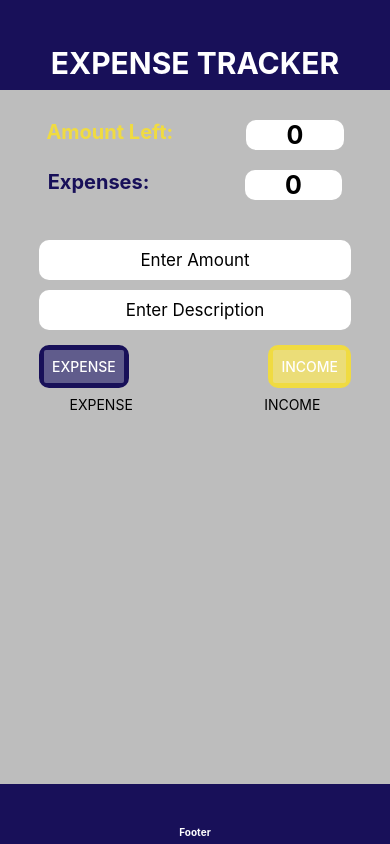
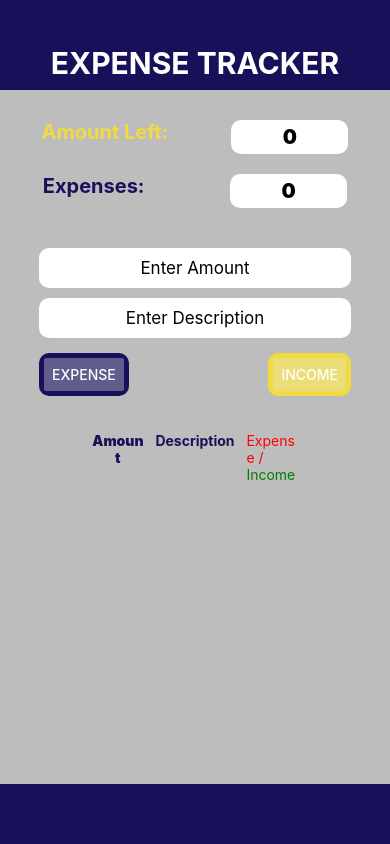
Before and after one commit to Apoorvjoc/expense-Tracaker-RN, a React Native app: screen / in a window 390 px wide. Built offline with nearby package versions, Linux system fonts and the light colour scheme.

Commit message:
final ui without navigator

```diff
--- a/App.js
+++ b/App.js
@@ -1,7 +1,6 @@
 import React, { useState, useEffect } from "react";
 import { StyleSheet, Text, View, FlatList } from "react-native";
 import ExpenseItem from "./Components/ExpenseItem.js";
-import IncomeItem from "./Components/IncomeItem";
 import Input from "./Components/Input.js";
 import Header from "./Components/Header.js";
 import Color from "./constant/Color.js";
@@ -11,34 +10,36 @@ import Footer from "./Components/Footer.js";
 export default function App() {
   const [exp, setExp] = useState();
   const [inc, setInc] = useState();
-  const [storeExpense, setStoreExpense] = useState([]);
-  const [storeIncome, setStoreIncome] = useState([]);
+  // const [storeExpense, setStoreExpense] = useState([]);
+  // const [storeIncome, setStoreIncome] = useState([]);
+  const [storeItems, setStoreItems] = useState([]);
 
   const handleExpense = (amount, enteredDescription) => {
     console.log("Expense clicked!");
-    setStoreExpense((currentState) => [
+    setStoreItems((currentState) => [
       ...currentState,
-      { desc: enteredDescription, amt: amount },
+      { desc: enteredDescription, amt: amount, category: "expense" },
     ]);
   };
   const handleIncome = (amount, enteredDescription) => {
     console.log("Income clicked!");
-    setStoreIncome((currentState) => [
+    setStoreItems((currentState) => [
       ...currentState,
-      { desc: enteredDescription, amt: amount },
+      { desc: enteredDescription, amt: amount, category: "income" },
     ]);
-    // setAmount("");
   };
 
   useEffect(() => {
     let currExp = 0,
       currInc = 0;
-    storeExpense.forEach((obj) => {
-      currExp = Number(currExp) + Number(obj.amt);
+    storeItems.forEach((obj) => {
+      if (obj.category === "expense")
+        currExp = Number(currExp) + Number(obj.amt);
     });
     setExp(currExp);
-    storeIncome.forEach((obj) => {
-      currInc = Number(currInc) + Number(obj.amt);
+    storeItems.forEach((obj) => {
+      if (obj.category === "income")
+        currInc = Number(currInc) + Number(obj.amt);
     });
     setInc(currInc);
   });
@@ -51,14 +52,15 @@ export default function App() {
           <Text style={styles.amountText}>Amount Left:</Text>
           <Text
             style={{
-              fontWeight: "bold",
+              fontWeight: "900",
               color: Color.black,
               backgroundColor: Color.white,
-              width: "25%",
-              fontSize: 25,
+              minWidth: "30%",
+              fontSize: 20,
               textAlign: "center",
               borderRadius: 10,
               marginLeft: -20,
+              padding: 5,
             }}
           >
             {inc - exp}
@@ -68,13 +70,14 @@ export default function App() {
           <Text style={styles.expenditureText}>Expenses:</Text>
           <Text
             style={{
-              fontWeight: "bold",
+              fontWeight: "900",
               color: Color.black,
               backgroundColor: Color.white,
-              width: "25%",
+              minWidth: "30%",
               textAlign: "center",
-              fontSize: 25,
+              fontSize: 20,
               borderRadius: 10,
+              padding: 5,
             }}
           >
             {exp}
@@ -86,20 +89,45 @@ export default function App() {
 
       <View style={styles.listContainer}>
         <View style={styles.expenseListContainer}>
-          <Text style={styles.expenseListText}>EXPENSE</Text>
+          <View
+            style={{
+              display: "flex",
+              flexDirection: "row",
+              textAlign: "center",
+              width: "100%",
+              marginTop: 30,
+              marginBottom: 20,
+            }}
+          >
+            <Text
+              style={{
+                width: "25%",
+                textAlign: "center",
+                color: Color.header,
+                fontWeight: "900",
+              }}
+            >
+              Amount
+            </Text>
+            <Text
+              style={{
+                width: "50%",
+                textAlign: "center",
+                color: Color.header,
+                fontWeight: "bold",
+              }}
+            >
+              Description
+            </Text>
+            <View style={{ width: "25%", textAlign: "center" }}>
+              <Text style={{ color: "red" }}>Expense / </Text>
+              <Text style={{ color: "green" }}>Income </Text>
+            </View>
+          </View>
           <FlatList
             keyExtractor={(item, index) => index}
-            data={storeExpense}
+            data={storeItems}
             renderItem={(itemData) => <ExpenseItem data={itemData.item} />}
-          />
-        </View>
-
-        <View style={styles.incomeListContainer}>
-          <Text style={styles.incomeText}>INCOME</Text>
-          <FlatList
-            keyExtractor={(item, index) => index}
-            data={storeIncome}
-            renderItem={(itemData) => <IncomeItem data={itemData.item} />}
           />
         </View>
       </View>
--- a/Components/ExpenseItem.js
+++ b/Components/ExpenseItem.js
@@ -7,11 +7,12 @@ const ExpenseItem = (props) => {
   return (
     <View style={styles.listItem}>
       <Text style={styles.amt}>{props.data.amt}</Text>
-
-      <Text style={{ ...styles.desc }}>
-        {/*console.log(props)*/}
-        {props.data.desc}
-      </Text>
+      <Text style={{ ...styles.desc }}>{props.data.desc}</Text>
+      {props.data.category === "expense" ? (
+        <Text style={styles.exp}>Expense</Text>
+      ) : (
+        <Text style={styles.inc}>Income</Text>
+      )}
     </View>
   );
 };
@@ -20,29 +21,63 @@ export default ExpenseItem;
 
 const styles = StyleSheet.create({
   listItem: {
-    borderWidth: 3,
+    width: "100%",
     minWidth: "80%",
     borderRadius: 7,
-    height: 100,
     marginVertical: 5,
     alignItems: "center",
     backgroundColor: Color.primary,
+    flexDirection: "row",
+    justifyContent: "space-evenly",
+    marginVertical: 10,
+    // borderWidth: 10,
   },
   amt: {
-    color: "#ff1717",
-    fontWeight: "700",
-    fontSize: 25,
-    marginBottom: 50,
+    color: Color.black,
+    fontWeight: "500",
+    fontSize: 15,
     textAlign: "center",
-    marginTop: 10,
+    backgroundColor: Color.white,
+    padding: 10,
+    borderRadius: 10,
+    fontWeight: "600",
+    elevation: 5,
+    width: "20%",
   },
   desc: {
+    elevation: 5,
+    color: Color.black,
+    fontWeight: "500",
+    fontSize: 15,
     textAlign: "center",
-    //color: "#ff1717",
-    color: "white",
+    backgroundColor: Color.white,
+    padding: 10,
+    borderRadius: 10,
+    fontWeight: "600",
+    width: "50%",
+  },
+  exp: {
+    elevation: 5,
+    color: "red",
     fontWeight: "500",
-    fontSize: 18,
-    marginTop: -45,
-    padding: 5,
+    fontSize: 15,
+    textAlign: "center",
+    backgroundColor: Color.white,
+    padding: 10,
+    borderRadius: 10,
+    fontWeight: "600",
+    width: "21%",
+  },
+  inc: {
+    elevation: 5,
+    color: "green",
+    fontWeight: "500",
+    fontSize: 15,
+    textAlign: "center",
+    backgroundColor: Color.white,
+    padding: 10,
+    borderRadius: 10,
+    fontWeight: "600",
+    width: "21%",
   },
 });
--- a/Components/Footer.js
+++ b/Components/Footer.js
@@ -5,7 +5,7 @@ import Color from "../constant/Color";
 const Footer = () => {
   return (
     <View style={styles.footerContainer}>
-      <Text style={styles.footer}>Footer</Text>
+      {/*<Text style={styles.footer}>Footer</Text>*/}
     </View>
   );
 };
--- a/Components/IncomeItem.js
+++ /dev/null
@@ -1,46 +0,0 @@
-import React from "react";
-import { StyleSheet, Text, View } from "react-native";
-import Color from "../constant/Color";
-// import TextColor from "./constants/TextColor";
-
-const IncomeItem = (props) => {
-  return (
-    <View style={styles.listItem}>
-      <Text style={styles.amt}>{props.data.amt} </Text>
-      <Text style={styles.desc}>{props.data.desc}</Text>
-    </View>
-  );
-};
-
-export default IncomeItem;
-
-const styles = StyleSheet.create({
-  listItem: {
-    borderWidth: 3,
-    minWidth: "80%",
-    borderRadius: 7,
-    height: 100,
-    marginVertical: 5,
-    alignItems: "center",
-    backgroundColor: Color.primary,
-  },
-  amt: {
-    color: "#0af58b",
-    fontWeight: "700",
-    fontSize: 25,
-    marginBottom: 50,
-    textAlign: "center",
-    marginTop: 10,
-    // borderWidth: 3,
-  },
-  desc: {
-    // borderWidth: 3,
-    textAlign: "center",
-    //color: '#0af58b',
-    color: "white",
-    fontWeight: "500",
-    fontSize: 18,
-    marginTop: -45,
-    padding: 5,
-  },
-});
--- a/Components/Input.js
+++ b/Components/Input.js
@@ -2,7 +2,7 @@ import React, { useState } from "react";
 import { StyleSheet, View, TextInput, Button } from "react-native";
 import Color from "../constant/Color";
 
-const Input = () => {
+const Input = (props) => {
   const [amount, setAmount] = useState();
   const [enteredDescription, setEnteredDescription] = useState("");
 
```
